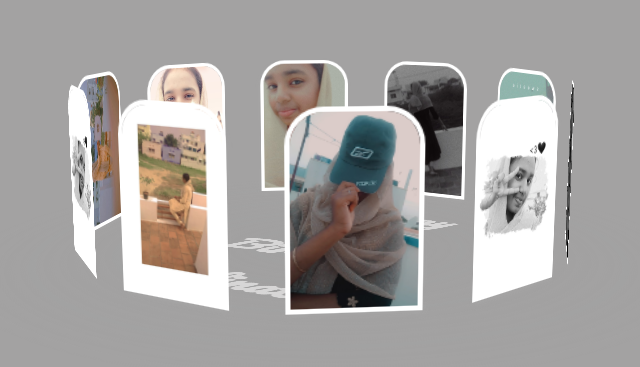
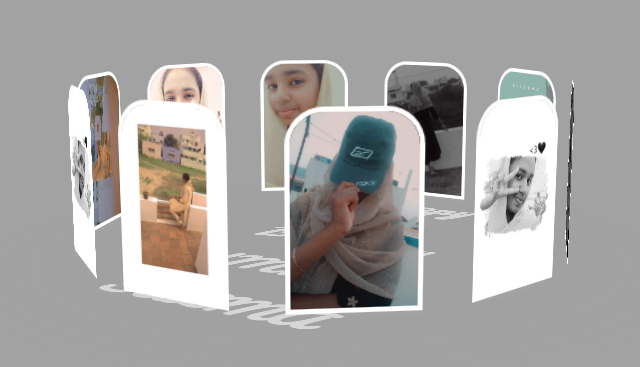
Before and after one commit to Mohammed-137/Happy, a plain HTML site: page index.html in a window 1280 px wide. Shown: the part 237-604 px from the top of the page, without its empty margins (311-951 px from the left). Drawn offline with nearby package versions, Linux system fonts and the light colour scheme; a web font is replaced by a local one.

Commit message:
Change birthday wish name in index.html
Updated birthday message from 'Hinata' to 'UMMU SALMA'.

```diff
--- a/index.html
+++ b/index.html
@@ -26,7 +26,7 @@
             <img src="./p8.jpg" alt="">
             <img src="./p9.jpg" alt="">
             <img src="./p10.jpg" alt="">
-            <p style ="font-style: oblique">Happy<span style="font-weight: bold;"> Birthday</span> Hinata</p>
+            <p style ="font-style: oblique">Happy<span style="font-weight: bold;"> Birthday</span> UMMU SALMA</p>
             <button class="button" onclick="confetti()"></button>
         </div>
         <div id="ground"></div>
@@ -146,4 +146,5 @@
     </script>
 </body>
 
+
 </html>
```
